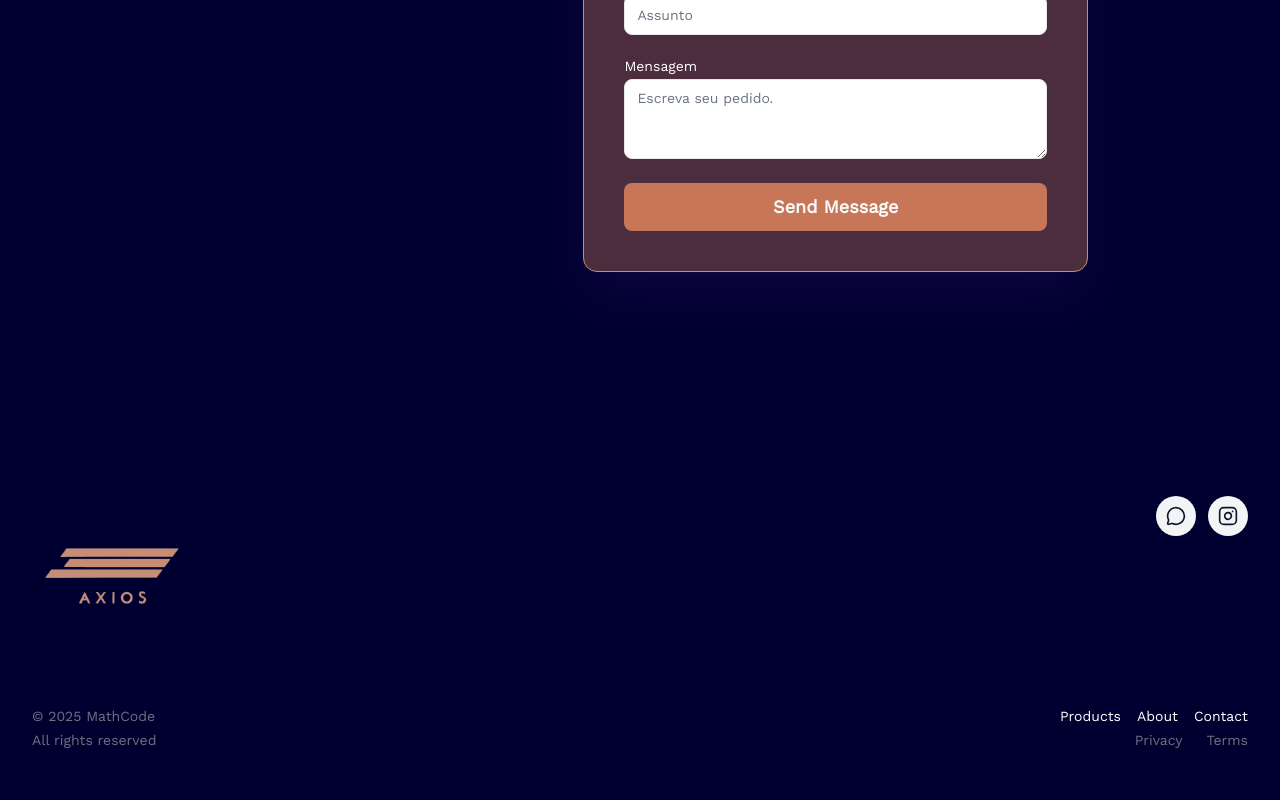
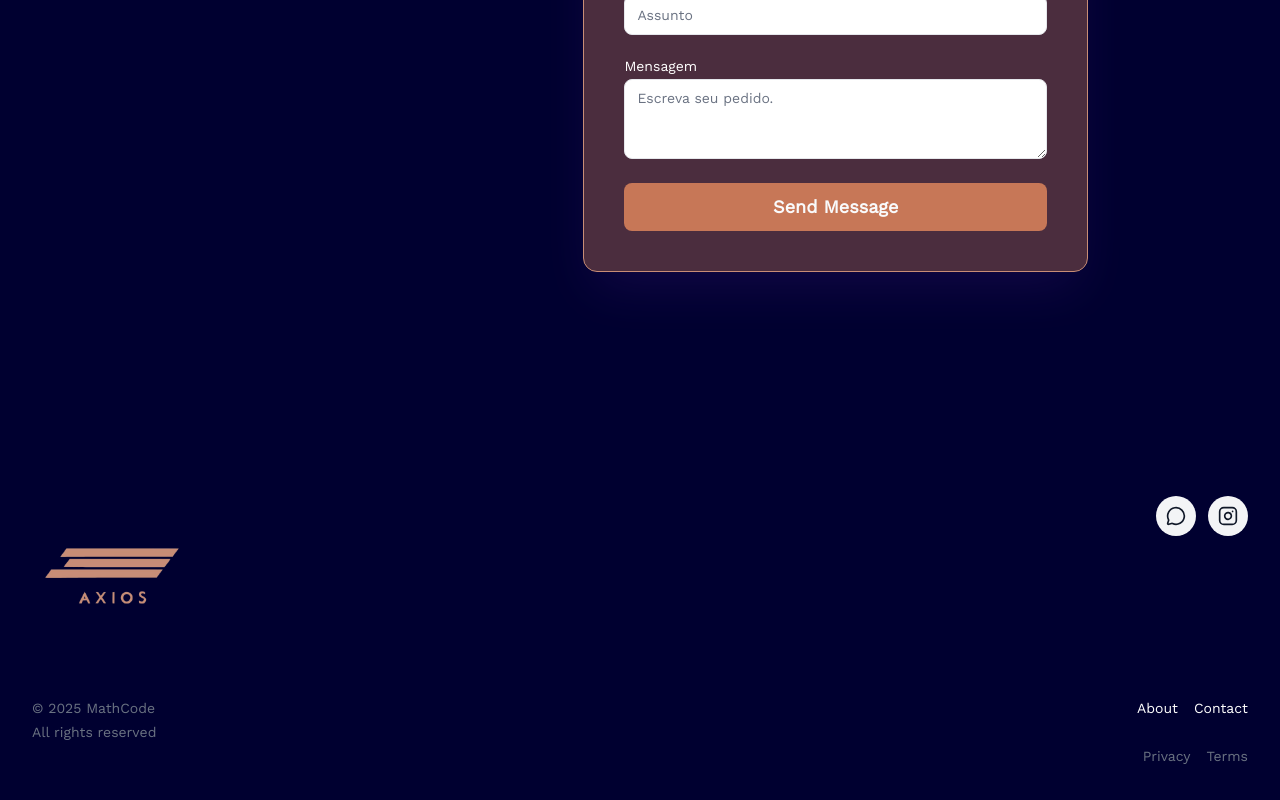
Before and after one commit to MathzRod/Axios, a Next.js app: page / in a window 1280 px wide. Shown: the part 6547-7347 px from the top of the page. Built offline with nearby package versions, Linux system fonts and the light colour scheme; grey boxes are pictures that could not be loaded.

Commit message:
V1.1.7 Otimization Done

```diff
--- a/src/app/content.tsx
+++ b/src/app/content.tsx
@@ -8,11 +8,9 @@ import { Footer } from "@/components/ui/footer";
 import { Contact2 } from "@/components/contact-2";
 import { TestimonialsColumn } from "@/components/testimonials-columns-1";
 import { Feature } from "@/components/ui/feature-with-image";
-import { FaqsSection } from "@/components/faqs-1";
 import { SmoothLayout } from "@/components/ui/scrollSmooth";
 
 // Bibliotecas
-import { Github, Twitter } from "lucide-react";
 import { motion } from "framer-motion"; // Assumindo que você usa 'framer-motion' ao invés de 'motion/react'
 import { ModelSection } from "@/components/products";
 import { AnimateIn } from "@/components/ui/animateIn";
@@ -322,9 +320,9 @@ export default function Content() {
             }
             brandName=""
             mainLinks={[
-              { href: "/products", label: "Products" },
-              { href: "/about", label: "About" },
-              { href: "/contact", label: "Contact" },
+
+              { href: "#about-me", label: "About" },
+              { href: "#contact", label: "Contact" },
             ]}
             legalLinks={[
               { href: "/privacy", label: "Privacy" },
--- a/src/components/ui/footer.tsx
+++ b/src/components/ui/footer.tsx
@@ -4,14 +4,8 @@ import { Instagram, MessageCircle } from "lucide-react";
 interface FooterProps {
   logo: React.ReactNode;
   brandName: string;
-  mainLinks: Array<{
-    href: string;
-    label: string;
-  }>;
-  legalLinks: Array<{
-    href: string;
-    label: string;
-  }>;
+  mainLinks: Array<{ href: string; label: string }>;
+  legalLinks: Array<{ href: string; label: string }>;
   copyright: {
     text: string;
     license?: string;
@@ -26,15 +20,21 @@ export function Footer({
   copyright,
 }: FooterProps) {
   return (
-    <footer className="pb-6 pt-16 lg:pb-8 lg:pt-24">
-      <div className="px-4 lg:px-8">
+    <footer className="pt-16 pb-6 lg:pt-24 lg:pb-8">
+      <div className="px-4 lg:px-8 max-w-7xl mx-auto">
 
         {/* TOPO */}
-        <div className="md:flex md:items-start md:justify-between">
+        <div
+          className="
+            flex flex-col items-center text-center gap-6
+            md:flex-row md:items-start md:justify-between md:text-left
+          "
+        >
+          {/* LOGO + NOME */}
           <a
             href="/"
-            className="flex items-center gap-x-2"
             aria-label={brandName}
+            className="flex items-center gap-2"
           >
             {logo}
             {brandName && (
@@ -42,9 +42,8 @@ export function Footer({
             )}
           </a>
 
-          {/* REDES SOCIAIS FIXAS */}
-          <ul className="flex list-none mt-6 md:mt-0 space-x-3">
-            {/* WhatsApp */}
+          {/* REDES SOCIAIS */}
+          <ul className="flex list-none gap-3">
             <li>
               <Button
                 variant="secondary"
@@ -63,7 +62,6 @@ export function Footer({
               </Button>
             </li>
 
-            {/* Instagram */}
             <li>
               <Button
                 variant="secondary"
@@ -84,14 +82,30 @@ export function Footer({
           </ul>
         </div>
 
-        {/* LINKS */}
-        <div className="pt-6 md:mt-4 md:pt-8 lg:grid lg:grid-cols-10">
+        {/* CONTEÚDO */}
+        <div
+          className="
+            mt-10
+            flex flex-col items-center text-center gap-6
+            lg:grid lg:grid-cols-10 lg:items-start lg:text-left
+          "
+        >
+          {/* COPYRIGHT */}
+          <div
+            className="
+              text-sm leading-6 text-muted-foreground
+              lg:col-[1/4] lg:row-[1/3]
+            "
+          >
+            <div>{copyright.text}</div>
+            {copyright.license && <div>{copyright.license}</div>}
+          </div>
 
           {/* LINKS PRINCIPAIS */}
           <nav className="lg:col-[4/11]">
-            <ul className="list-none flex flex-wrap -my-1 -mx-2 lg:justify-end">
+            <ul className="flex flex-wrap justify-center gap-x-4 gap-y-2 lg:justify-end">
               {mainLinks.map((link, i) => (
-                <li key={i} className="my-1 mx-2 shrink-0">
+                <li key={i}>
                   <a
                     href={link.href}
                     className="text-sm text-white underline-offset-4 hover:underline"
@@ -104,10 +118,10 @@ export function Footer({
           </nav>
 
           {/* LINKS LEGAIS */}
-          <div className="mt-6 lg:mt-0 lg:col-[4/11]">
-            <ul className="list-none flex flex-wrap -my-1 -mx-3 lg:justify-end">
+          <nav className="lg:col-[4/11]">
+            <ul className="flex flex-wrap justify-center gap-x-4 gap-y-2 lg:justify-end">
               {legalLinks.map((link, i) => (
-                <li key={i} className="my-1 mx-3 shrink-0">
+                <li key={i}>
                   <a
                     href={link.href}
                     className="text-sm text-muted-foreground underline-offset-4 hover:underline"
@@ -117,13 +131,7 @@ export function Footer({
                 </li>
               ))}
             </ul>
-          </div>
-
-          {/* COPYRIGHT */}
-          <div className="mt-6 text-sm leading-6 text-muted-foreground whitespace-nowrap lg:mt-0 lg:row-[1/3] lg:col-[1/4]">
-            <div>{copyright.text}</div>
-            {copyright.license && <div>{copyright.license}</div>}
-          </div>
+          </nav>
         </div>
       </div>
     </footer>
```
Also changed, not shown: 1 other file (tests, documents, lock files or other folders).
